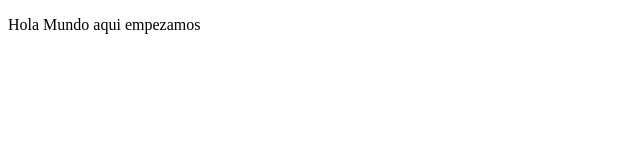
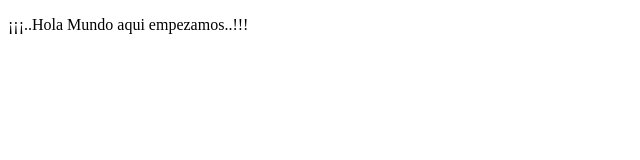
Before and after one commit to Rancesd/aprendiendoterminales, a plain HTML site: page index.html in a window 1280 px wide. Shown: the full height of the page, 0-640 px from the left. Drawn offline with Linux system fonts and the light colour scheme.

Commit message:
probandocambios

```diff
--- a/index.html
+++ b/index.html
@@ -8,7 +8,7 @@
 </head>
 <body>
     <p>
-        Hola Mundo aqui empezamos
+        ¡¡¡..Hola Mundo aqui empezamos..!!!
     </p>
 
 </body>
```
